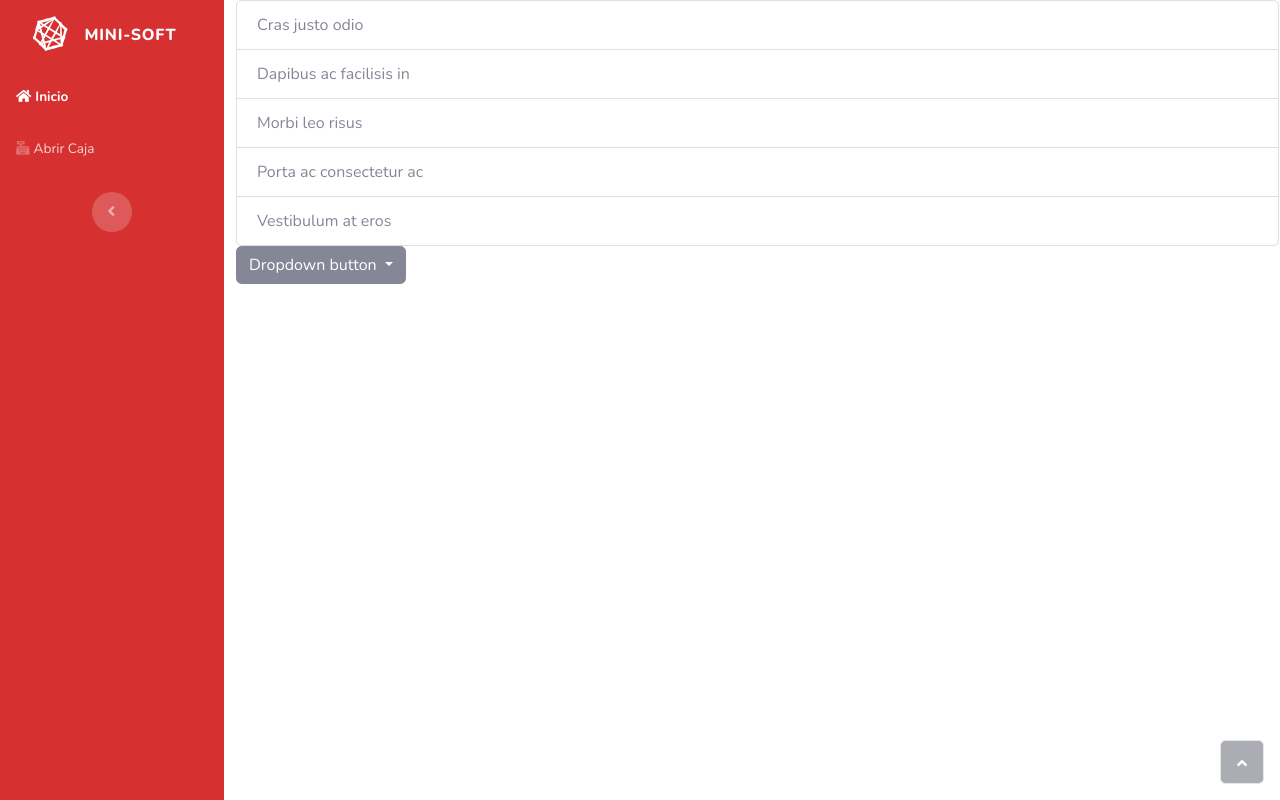
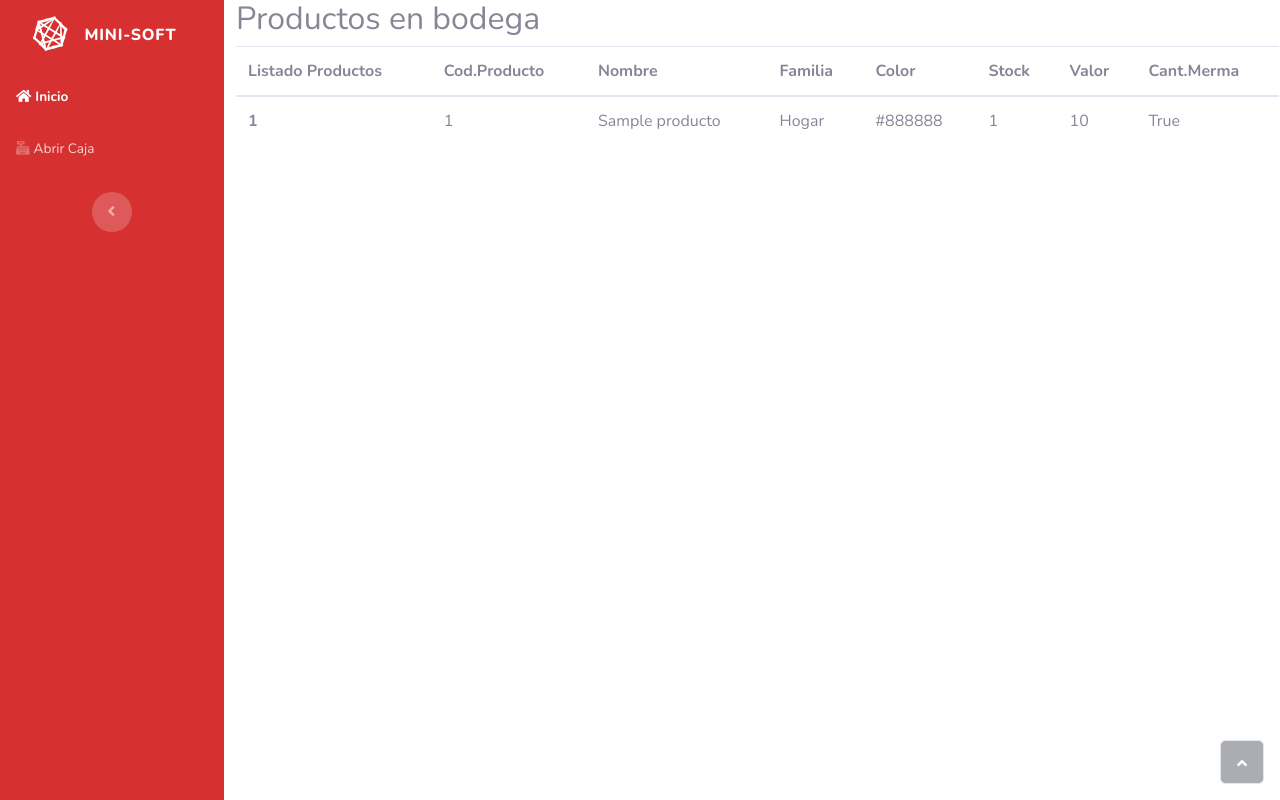
Before and after one commit to Toqui012/Minisoft, a Django app: page /bodega in a window 1280 px wide. Run offline with Django 3.2, Linux system fonts and the light colour scheme; tables that the repository leaves empty hold one stand-in row (values such as "Sample post"); some libraries are stand-ins or nearby versions.

Commit message:
Incorporación listado general

```diff
--- a/minisoft_app/models.py
+++ b/minisoft_app/models.py
@@ -14,6 +14,7 @@ load_family = [
 class Producto(models.Model):
 
     num_cuenta = models.BigIntegerField(null=False)
+    nombre = models.CharField(max_length=255, null=False)
     familia = models.CharField(max_length=255, null=False, choices=load_family, default='Hogar')
     color = models.CharField(max_length=255, null=False)
     descripcion = models.CharField(max_length=255, null=False)
--- a/minisoft_app/templates/bodega.html
+++ b/minisoft_app/templates/bodega.html
@@ -4,24 +4,39 @@
 
 
     <div class="content col-xl-10">
-        <ul class="list-group">
-            <li class="list-group-item">Cras justo odio</li>
-            <li class="list-group-item">Dapibus ac facilisis in</li>
-            <li class="list-group-item">Morbi leo risus</li>
-            <li class="list-group-item">Porta ac consectetur ac</li>
-            <li class="list-group-item">Vestibulum at eros</li>
-        </ul>
+      <h2>Productos en bodega</h2>
 
-        <div class="dropdown">
-            <button class="btn btn-secondary dropdown-toggle" type="button" id="dropdownMenuButton" data-toggle="dropdown" aria-haspopup="true" aria-expanded="false">
-              Dropdown button
-            </button>
-            <div class="dropdown-menu" aria-labelledby="dropdownMenuButton">
-              <a class="dropdown-item" href="#">Action</a>
-              <a class="dropdown-item" href="#">Another action</a>
-              <a class="dropdown-item" href="#">Something else here</a>
-            </div>
-          </div>
+        {% if list %}
+        <table class="table">
+          <thead>
+            <tr>
+              <th scope="col">Listado Productos</th>
+              <th scope="col">Cod.Producto</th>
+              <th scope="col">Nombre</th>
+              <th scope="col">Familia</th>
+              <th scope="col">Color</th>
+              <th scope="col">Stock</th>
+              <th scope="col">Valor</th>
+              <th scope="col">Cant.Merma</th>
+            </tr>
+          </thead>
+          <tbody>
+            {% for x in list %}
+            <tr>
+              <th scope="row">{{x.pk}}</th>
+              <td>{{x.num_cuenta}}</td>
+              <td>{{x.nombre}}</td>
+              <td>{{x.familia}}</td>
+              <td>{{x.color}}</td>
+              <td>{{x.cantidad}}</td>
+              <td>{{x.precio}}</td>
+              <td>{{x.merma}}</td>
+            </tr>
+            {% endfor %}
+          </tbody>
+        </table>
+        {% endif %}
+
     </div>
 
 
--- a/minisoft_app/views.py
+++ b/minisoft_app/views.py
@@ -42,4 +42,5 @@ def logout_view(request):
 
 
 def bodega(request):
-    return render(request,'bodega.html')
+    list = Producto.objects.all()
+    return render(request,'bodega.html',{'list':list})
```
Also changed, not shown: minisoft_app/templates/index.html (+10 -5 lines), minisoft_app/migrations/0001_initial.py.
